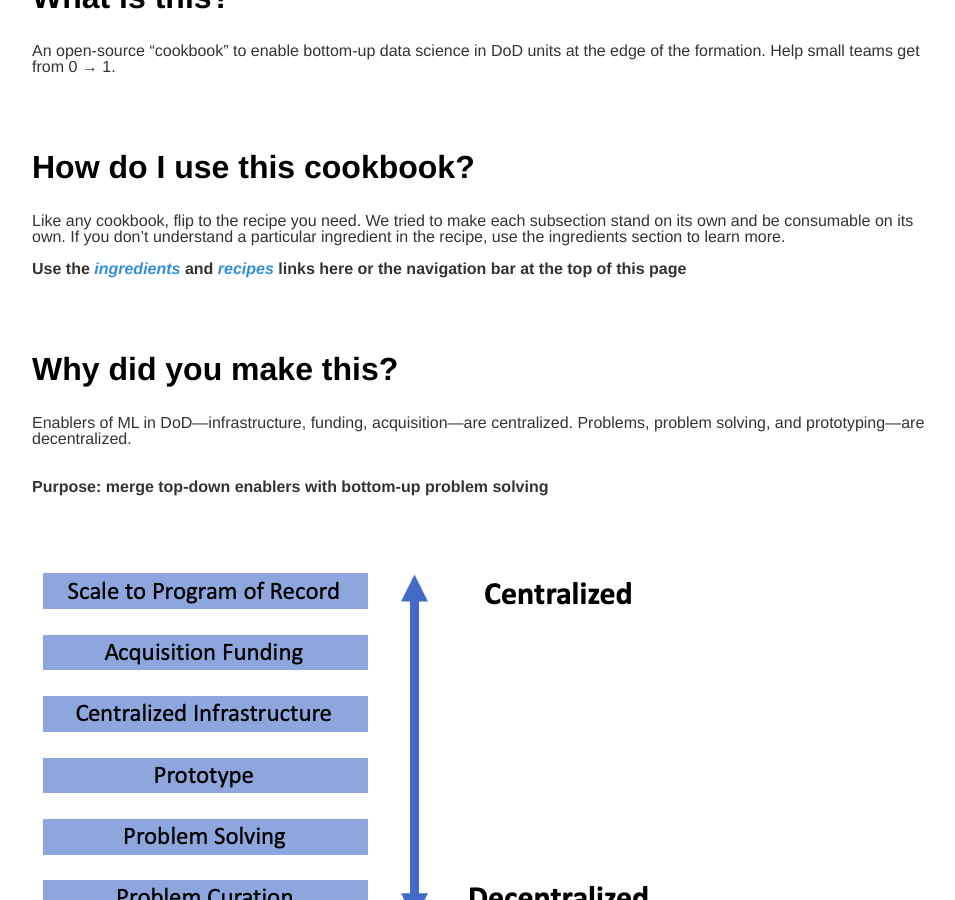
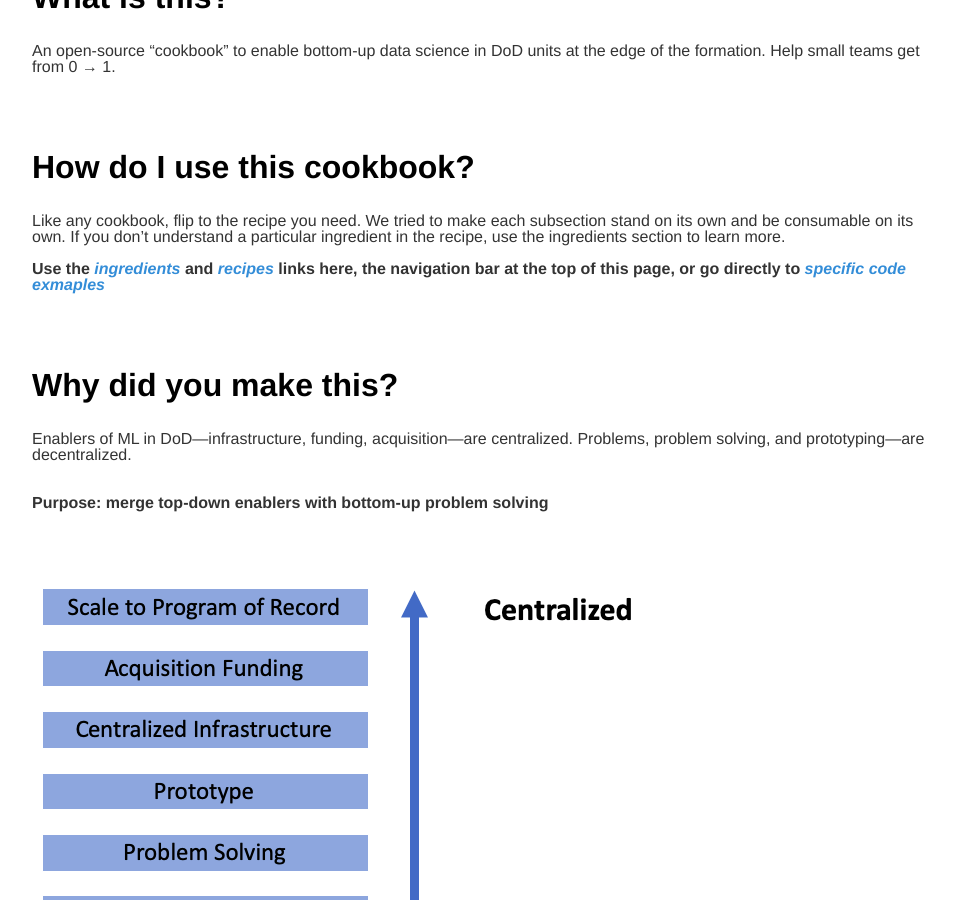
Before and after one commit to datasciencecookbook/datasciencecookbook.github.io, a Jekyll site: the page built from index.md, in a window 1280 px wide and 900 px high, scrolled down 434 px. Shown: the whole window, without its empty margins (160-1115 px from the left). Built offline with Jekyll 4.4.1, drawn with Linux system fonts in a browser that asks for light colours; some of the changed text lies outside the part shown.

Commit message:
make navigation more obvious

```diff
--- a/index.md
+++ b/index.md
@@ -22,7 +22,7 @@ An open-source “cookbook” to enable bottom-up data science in DoD units at t
 ## How do I use this cookbook?
 Like any cookbook, flip to the recipe you need. We tried to make each subsection stand on its own and be consumable on its own. If you don’t understand a particular ingredient in the recipe, use the ingredients section to learn more.
 
-**Use the [_ingredients_](/ingredients) and [_recipes_](/recipes) links here or the navigation bar at the top of this page**
+**Use the [_ingredients_](/ingredients) and [_recipes_](/recipes) links here, the navigation bar at the top of this page, or go directly to [_specific code exmaples_](https://www.datasciencecookbook.info/appendix-b/)**
 <br><br><br><br>
 
 ## Why did you make this?
@@ -56,6 +56,7 @@ Operations Research Analysts, junior data analysts, data sciewntists, recent gra
 ## Where do I go from here?
 - **Show me the [_ingredients_](/ingredients)**
 - **Take me to the [_recipes_](/recipes)**
+- **Show me [_example code_](https://www.datasciencecookbook.info/appendix-b/) of machine learning in action**
 
 <br/><br/><br/><br/>
 #### Caveats
```
